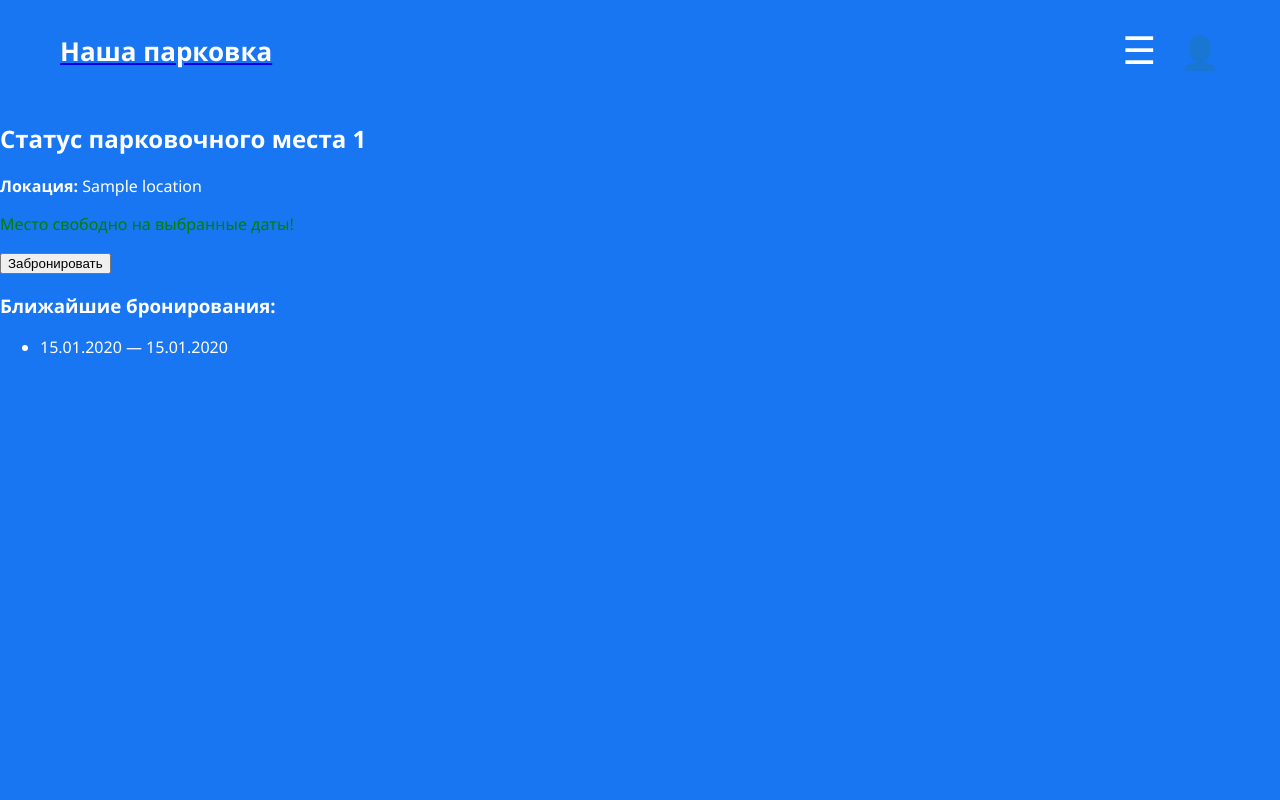
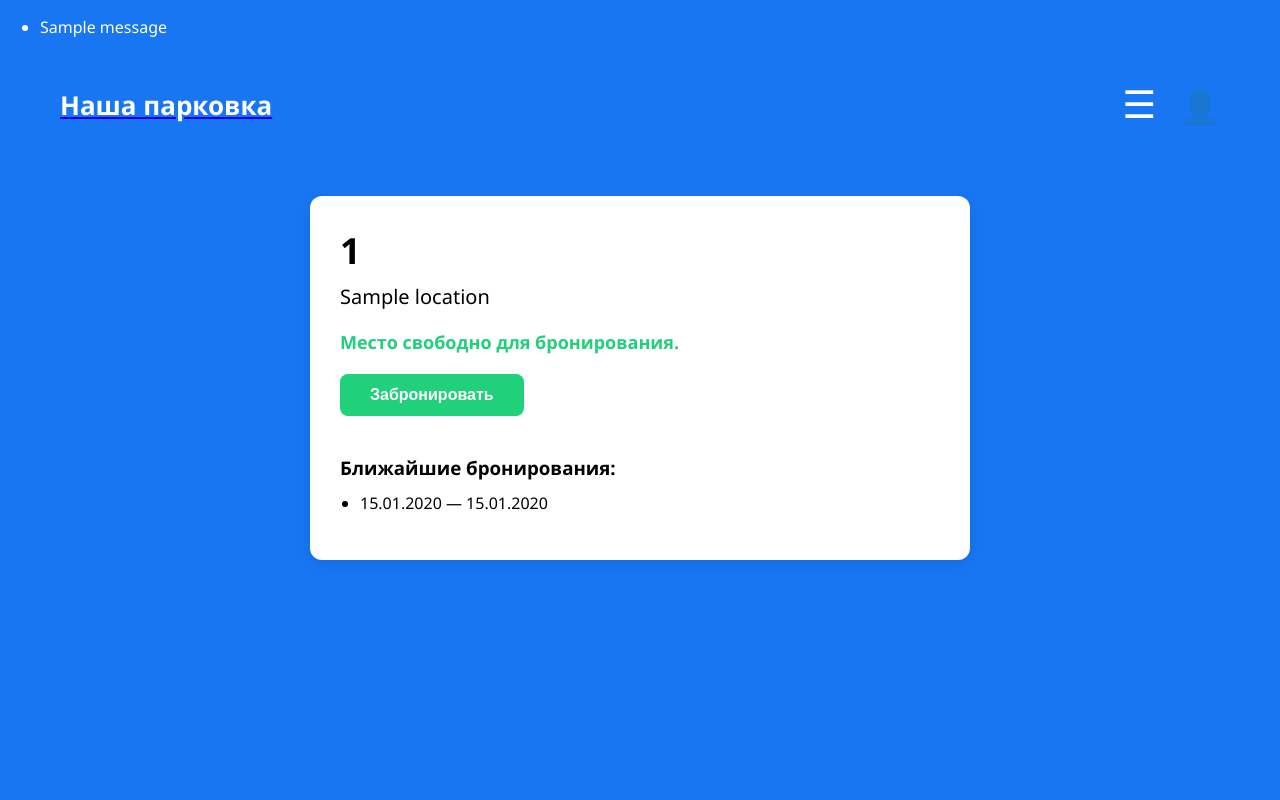
Before and after one commit to Ildar-Akanaev/ourparking, a Django app: template parking/templates/parking/spot_status.html in a window 1280 px wide. Shown: the top 800 px of the page. Before the commit the page ends 354 px from the top, so only its background shows below. Run offline with Django 3.2, Linux system fonts and the light colour scheme; the template is opened without the code that fills it: most values are stand-ins (such as "Sample title", 1, 10 or a date in 2020); one stand-in notice (Sample message) is shown.

Commit message:
Initial commit: добавлена логика бронирования и оплаты с данными автомобиля

```diff
--- a/parking/models.py
+++ b/parking/models.py
@@ -25,6 +25,7 @@ class Booking(models.Model):
     start_date = models.DateField()
     end_date = models.DateField()
     created_at = models.DateTimeField(auto_now_add=True)
+    payment_method = models.CharField(max_length=255, blank=True, null=True)
 
     def __str__(self):
         return f"Бронь #{self.id} — {self.spot} ({self.start_date} — {self.end_date})"
--- a/parking/static/parking/style.css
+++ b/parking/static/parking/style.css
@@ -145,7 +145,7 @@ body {
 .spot-number {
     font-size: 24px;
     font-weight: bold;
-    color: #1976f3;
+    color: #fff;
     margin-bottom: 8px;
 }
 .spot-address {
@@ -212,3 +212,25 @@ body {
 .btn-home:hover {
     background: #1565c0;
 }
+
+.btn-book {
+    background: #20d07a;
+    color: white;
+    border: none;
+    padding: 12px 30px;
+    font-size: 16px;
+    border-radius: 8px;
+    cursor: pointer;
+    margin-bottom: 20px;
+    font-weight: bold;
+    transition: background 0.3s ease;
+}
+.btn-book:hover {
+    background: #17b35b;
+}
+
+
+
+.btn-book:hover {
+    background-color: #218838;
+}
--- a/parking/templates/parking/base.html
+++ b/parking/templates/parking/base.html
@@ -1,10 +1,71 @@
 <!DOCTYPE html>
+
+{% if messages %}
+  <ul class="messages">
+    {% for message in messages %}
+      <li class="{{ message.tags }}">{{ message }}</li>
+    {% endfor %}
+  </ul>
+{% endif %}
+
 <html lang="ru">
 <head>
     <meta charset="UTF-8">
     <title>{% block title %}Бронирование парковки{% endblock %}</title>
     {% load static %}
     <link rel="stylesheet" href="{% static 'parking/style.css' %}">
+
+    <style>
+.spot-details {
+    color: black; /* основной текст — чёрный */
+    max-width: 600px;
+    margin: 40px auto;
+    background: #fff;
+    border-radius: 12px;
+    padding: 30px;
+    box-shadow: 0 4px 16px rgba(0,0,0,0.1);
+}
+
+.spot-details .spot-number {
+    font-size: 36px;
+    font-weight: bold;
+    margin-bottom: 8px;
+    color: black;
+}
+
+.spot-details .spot-location {
+    font-size: 20px;
+    margin-bottom: 20px;
+    color: black;
+}
+
+.spot-status.free {
+    color: #20d07a; /* зелёный */
+    font-weight: bold;
+    font-size: 18px;
+    margin-bottom: 20px;
+}
+
+.spot-status.busy {
+    color: red; /* красный */
+    font-weight: bold;
+    font-size: 18px;
+    margin-bottom: 20px;
+}
+
+.spot-details h3 {
+    color: black;
+    margin-bottom: 12px;
+}
+
+.spot-details ul {
+    color: black;
+    padding-left: 20px;
+    margin-top: 0;
+}
+</style>
+
+
 </head>
 <body>
     <header>
--- a/parking/templates/parking/spot_status.html
+++ b/parking/templates/parking/spot_status.html
@@ -1,18 +1,23 @@
 {% extends 'parking/base.html' %}
 {% block content %}
-<h2>Статус парковочного места {{ selected_spot.spot_number }}</h2>
-
-<p><strong>Локация:</strong> {{ selected_spot.location }}</p>
+<div class="spot-details">
+    <div class="spot-number">{{ selected_spot.spot_number }}</div>
+    <div class="spot-location">{{ selected_spot.location }}</div>
 
     {% if is_booked %}
-    <p style="color:red;">Место занято на выбранные даты.</p>
+        <div class="spot-status busy">Место занято или забронировано.</div>
     {% else %}
-    <p style="color:green;">Место свободно на выбранные даты!</p>
-    <form method="get" action="{% url 'book_spot' selected_spot.id %}">
+        <div class="spot-status free">Место свободно для бронирования.</div>
+    {% endif %}
+
+        {% if not is_booked %}
+    <form method="post" action="{% url 'book_spot' selected_spot.id %}">
+    {% csrf_token %}
     <input type="hidden" name="start_date" value="{{ start_date }}">
     <input type="hidden" name="end_date" value="{{ end_date }}">
-        <button type="submit">Забронировать</button>
+    <button type="submit" class="btn-book">Забронировать</button>
     </form>
+
     {% endif %}
 
     <h3>Ближайшие бронирования:</h3>
@@ -23,4 +28,5 @@
             <li>Нет бронирований</li>
         {% endfor %}
     </ul>
+</div>
 {% endblock %}
--- a/parking/urls.py
+++ b/parking/urls.py
@@ -17,4 +17,5 @@ urlpatterns = [
     path('confirm_booking/', views.confirm_booking, name='confirm_booking'),
     path('parking/search/', views.parking_search, name='parking_search'),
     path('book/<int:spot_id>/', views.book_spot, name='book_spot'),
+    path('payment/<int:booking_id>/', views.payment_page, name='payment_page'),
 ]
```
Also changed, not shown: parking/templates/parking/free_spots.html (+56 -14 lines), parking/templates/parking/payment.html (added, +12 -0 lines), parking/views.py (+137 -36 lines), parking/migrations/0002_booking_payment_method.py (added). Lines whose indentation alone changed are shown as unchanged.
